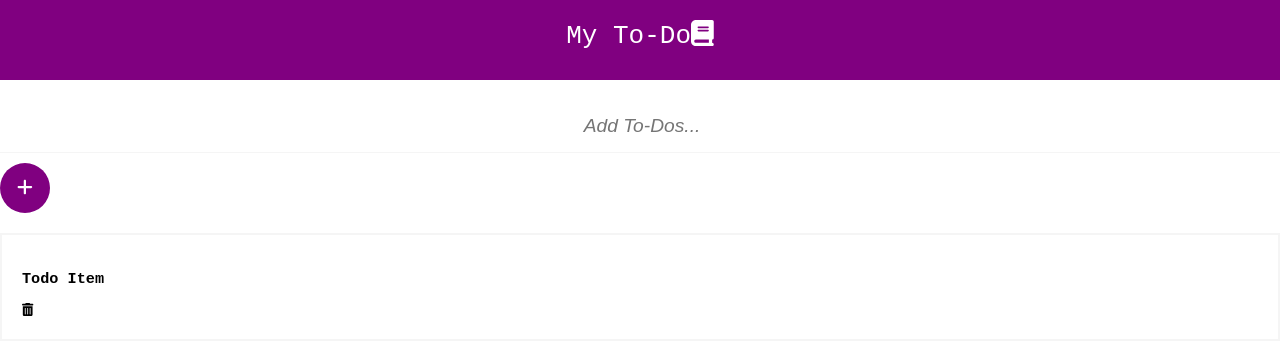
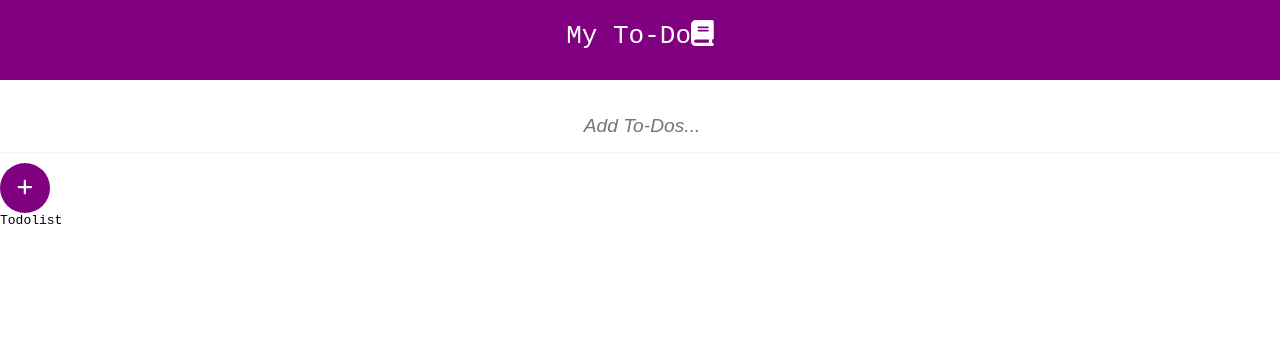
Before and after one commit to Legendary-Folah/myto-do, a React (Create React App) app: page / in a window 1280 px wide. Shown: the top 354 px of the page. Built offline with nearby package versions, Linux system fonts and the light colour scheme.

Commit message:
minimal changes here and there

```diff
--- a/src/App.js
+++ b/src/App.js
@@ -3,6 +3,7 @@ import './App.css';
 import Form from './Components/Form';
 import Header from './Components/Header';
 import Todo from './Components/Todo';
+import TodoList from './Components/TodoList';
 
 function App() {
 
@@ -18,7 +19,7 @@ function App() {
         todoList={todoList}
         setTodoList={setTodoList}
       />
-      <Todo />
+      <TodoList />
     </div>
   );
 }
```
